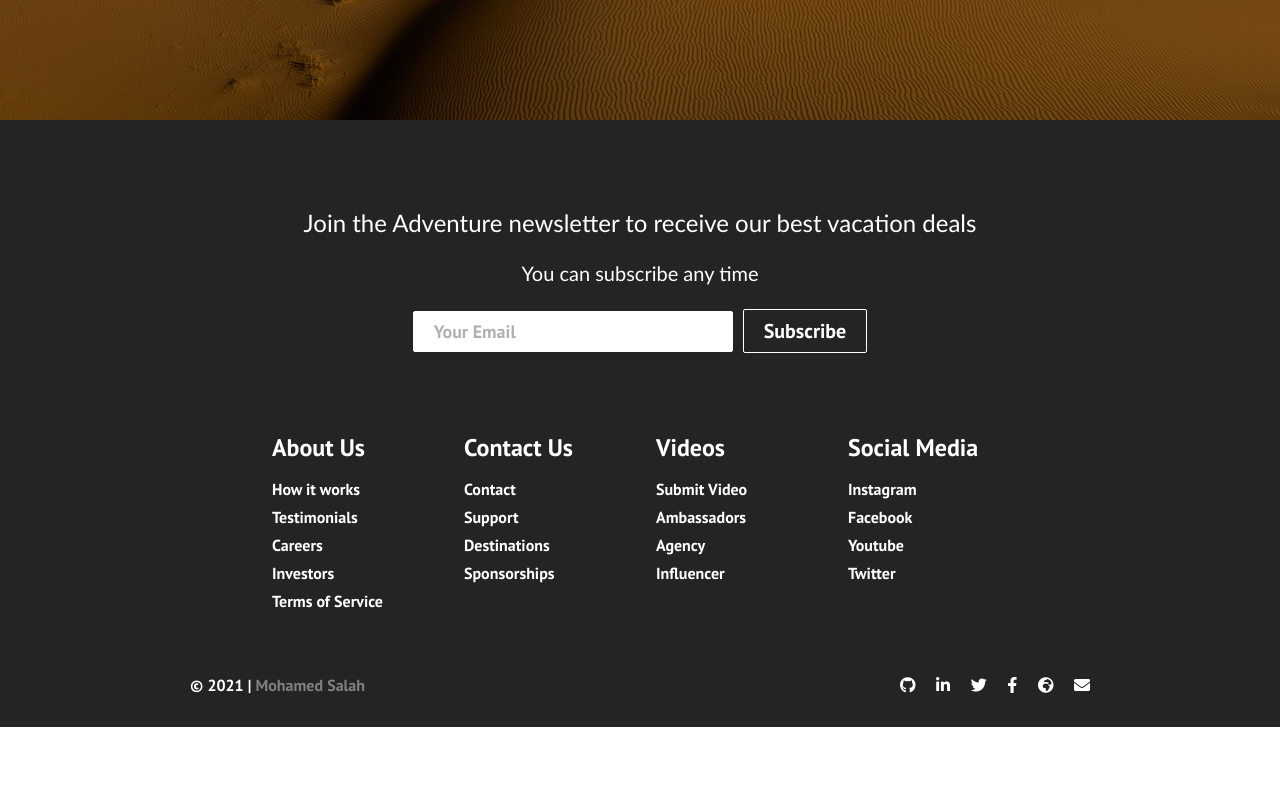
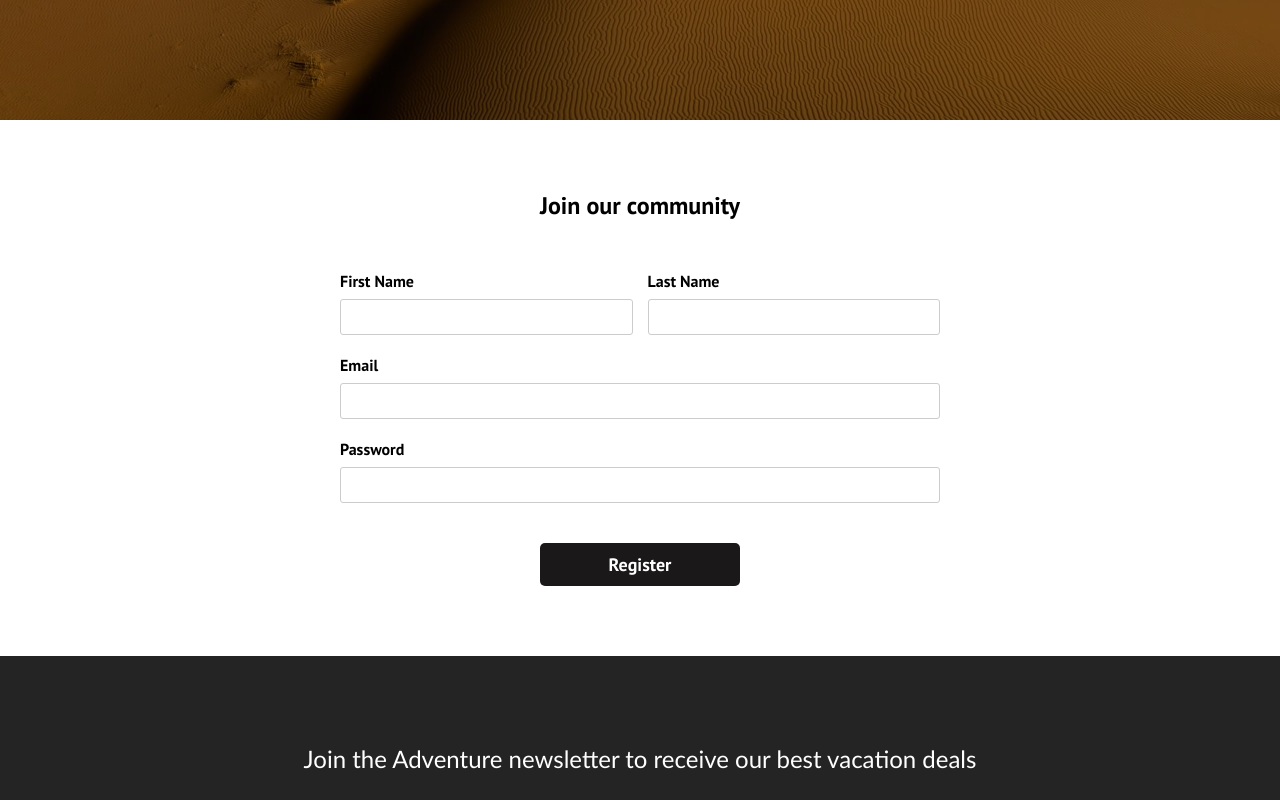
Before and after one commit to salahineo/safari, a React (Create React App) app: page /signup in a window 1280 px wide. Shown: the part 680-1480 px from the top of the page. Before the commit the page ends 1407 px from the top, so only its background shows below. Built offline with nearby package versions, Linux system fonts and the light colour scheme.

Commit message:
Sign Up Page & UX Fix

```diff
--- a/src/App.js
+++ b/src/App.js
@@ -1,6 +1,7 @@
 import React from "react";
 import {BrowserRouter as Router, Route, Switch} from "react-router-dom";
 import "./App.css";
+import ScrollToTop from "./helpers/ScrollToTop";
 import Navbar from "./components/Navbar/Navbar";
 import Home from "./pages/Home/Home";
 import Services from "./pages/Services/Services";
@@ -13,6 +14,7 @@ const App = () => {
   return (
     <main className="App">
       <Router>
+        <ScrollToTop />
         <Navbar />
         <Switch>
           <Route exact path="/" component={Home} />
--- a/src/components/Footer/Footer.css
+++ b/src/components/Footer/Footer.css
@@ -96,7 +96,6 @@
   color: #b1b1b1;
 }
 
-/* Social Icons */
 .social-icon-link {
   color: #ffffff;
   font-size: 24px;
@@ -105,6 +104,7 @@
 .social-media {
   max-width: 1000px;
   width: 100%;
+  margin-top: 20px;
 }
 
 .social-media-wrap {
--- a/src/components/Form/Form.css
+++ b/src/components/Form/Form.css
@@ -0,0 +1,54 @@
+.user-form {
+  margin: 20px auto;
+  display: block;
+  max-width: 600px;
+  padding: 50px 0;
+}
+
+.user-form h2 {
+  text-align: center;
+  margin-bottom: 30px;
+}
+
+.user-form .form-group {
+  display: flex;
+}
+
+.user-form .form-group .group {
+  flex-grow: 1;
+}
+
+.user-form .form-group .group:first-of-type {
+  margin-right: 15px;
+}
+
+.user-form label {
+  display: block;
+  margin: 20px 0 8px
+}
+
+.user-form input {
+  outline: none;
+  padding: 8px 12px;
+  border: 1px solid #cccccc;
+  border-radius: 3px;
+  display: block;
+  width: 100%;
+}
+
+.user-form input[type='submit'] {
+  width: 200px;
+  margin: 40px auto 0;
+  cursor: pointer;
+  font-size: 18px;
+  border: none;
+  background-color: #1a1818;
+  color: #ffffff;
+  border-radius: 5px;
+  padding: 10px 12px;
+  transition: 0.25s;
+}
+
+.user-form input[type='submit']:hover {
+  opacity: 0.9;
+}
--- a/src/components/Form/Form.js
+++ b/src/components/Form/Form.js
@@ -3,8 +3,27 @@ import "./Form.css";
 
 const Form = () => {
   return (
-    <form>
-
+    <form className="user-form" onSubmit={e => e.preventDefault()}>
+      <h2>Join our community</h2>
+      <div className="form-group">
+        <div className="group">
+          <label htmlFor="first-name">First Name</label>
+          <input id="first-name" type="text" />
+        </div>
+        <div className="group">
+          <label htmlFor="last-name">Last Name</label>
+          <input id="last-name" type="text" />
+        </div>
+      </div>
+      <div className="group">
+        <label htmlFor="email">Email</label>
+        <input id="email" type="email" />
+      </div>
+      <div className="group">
+        <label htmlFor="password">Password</label>
+        <input id="password" type="password" />
+      </div>
+      <input type="submit" value="Register" />
     </form>
   );
 };
--- a/src/components/Hero/Hero.css
+++ b/src/components/Hero/Hero.css
@@ -27,7 +27,7 @@ video {
   left: 0;
   width: 100%;
   height: 100%;
-  background-color: rgba(0, 0, 0, 0.5);
+  background-color: rgba(0, 0, 0, 0.55);
   z-index: 2;
 }
 
--- a/src/components/Hero/HomeHero.js
+++ b/src/components/Hero/HomeHero.js
@@ -5,7 +5,7 @@ import "./Hero.css";
 const HomeHero = () => {
   return (
     <div className="hero" style={{
-      background: `url('/images/img-home.jpg') center center/cover no-repeat`
+      background: `url('/images/img-home.jpg') top center/cover no-repeat`
     }}>
       <div className="hero-content">
         <h1>ADVENTURES AWAITS</h1>
--- /dev/null
+++ b/src/helpers/ScrollToTop.js
@@ -0,0 +1,17 @@
+import {useEffect} from "react";
+import {useLocation} from "react-router-dom";
+
+const ScrollToTop = () => {
+  const {pathname} = useLocation();
+
+  useEffect(() => {
+    window.scrollTo({
+      top: 0,
+      behavior: "smooth"
+    });
+  }, [pathname]);
+
+  return null;
+};
+
+export default ScrollToTop;
```
